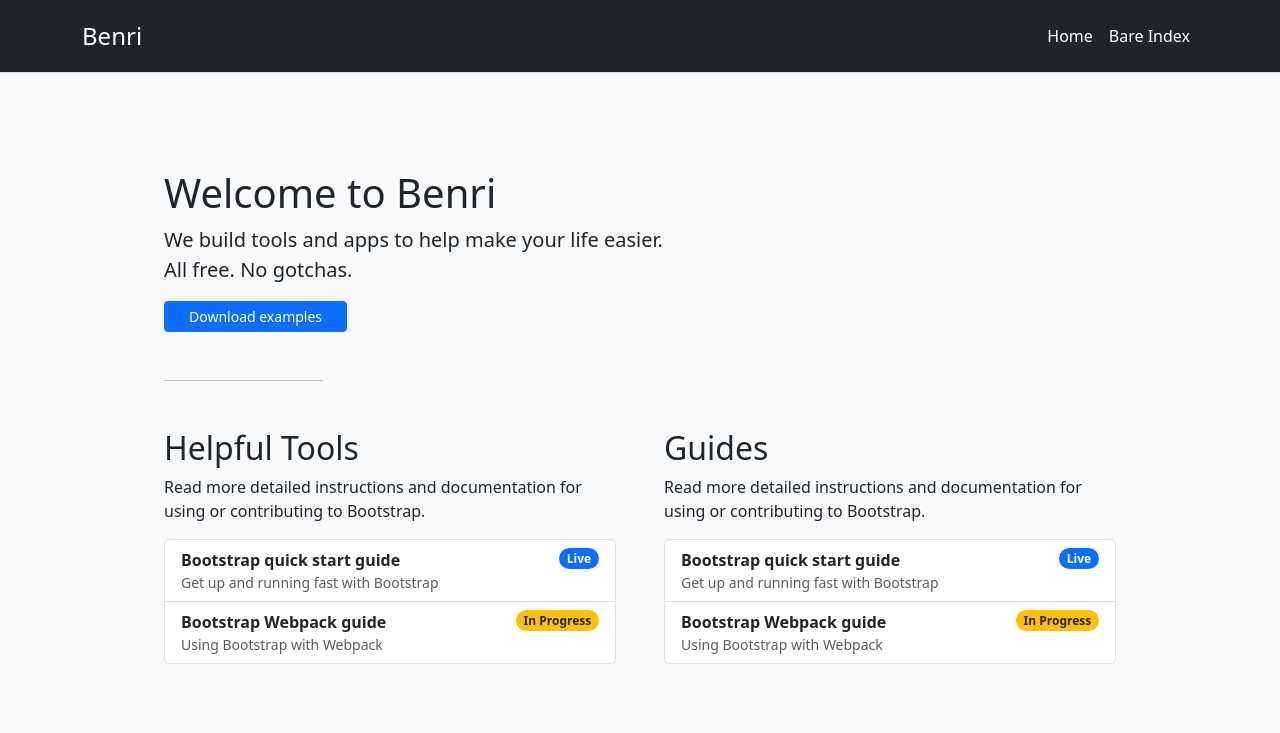
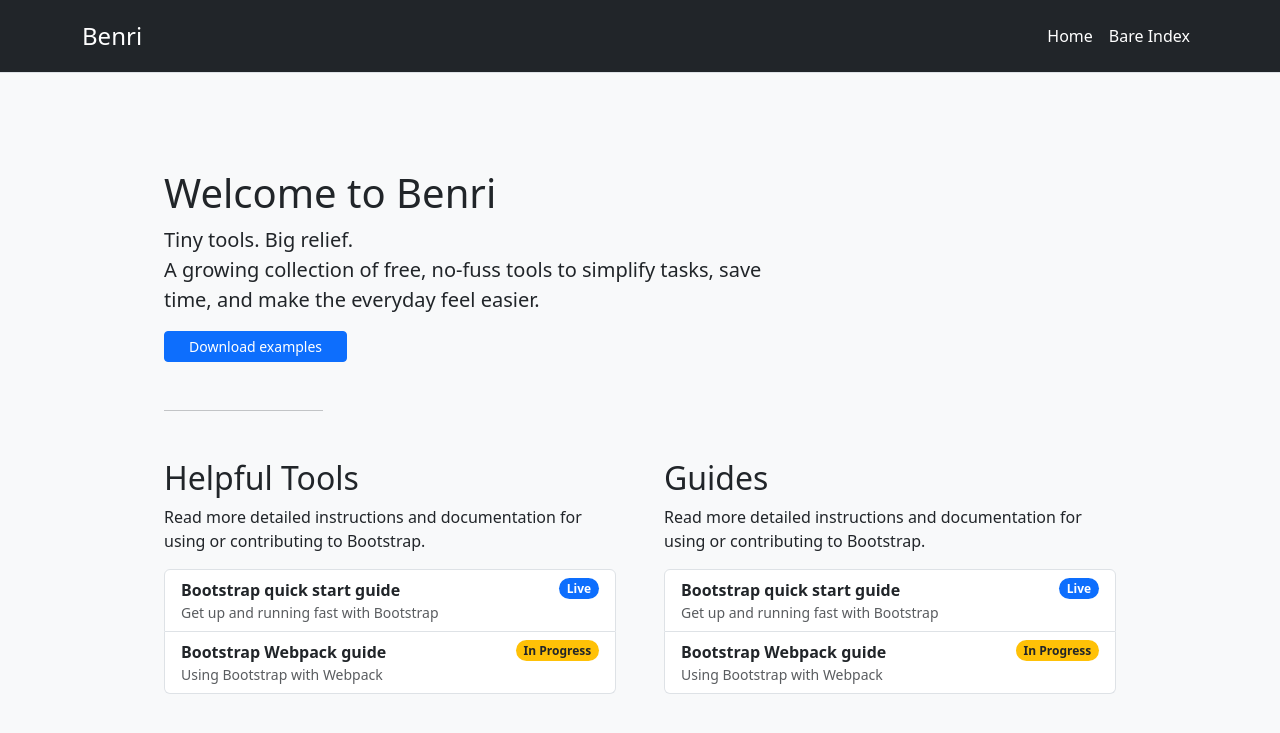
Before and after one commit to RixGpt/benri, a Jekyll site: the page built from index.md, in a window 1280 px wide. Shown: the top 733 px of the page. Built offline with Jekyll 4.4.1, drawn with Linux system fonts in a browser that asks for light colours.

Commit message:
Update index.md

```diff
--- a/index.md
+++ b/index.md
@@ -7,8 +7,8 @@ title: Welcome to Benri
   <div class="container py-5">
     <h1>Welcome to Benri</h1>
     <p class="fs-5 col-md-8">
-      We build tools and apps to help make your life easier. <br>
-      All free. No gotchas.
+      Tiny tools. Big relief.<br>
+      A growing collection of free, no-fuss tools to simplify tasks, save time, and make the everyday feel easier.
     </p>
     <div class="mb-5">
       <a href="/docs/5.0/examples/" class="btn btn-primary btn-sm px-4">Download examples</a>
```
